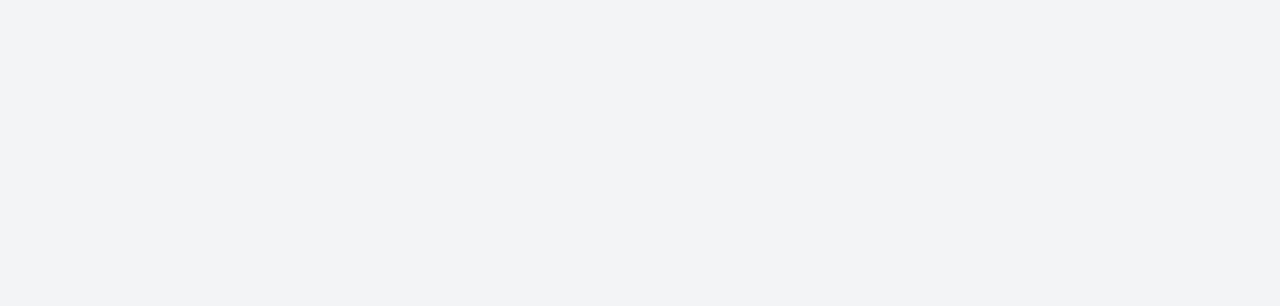
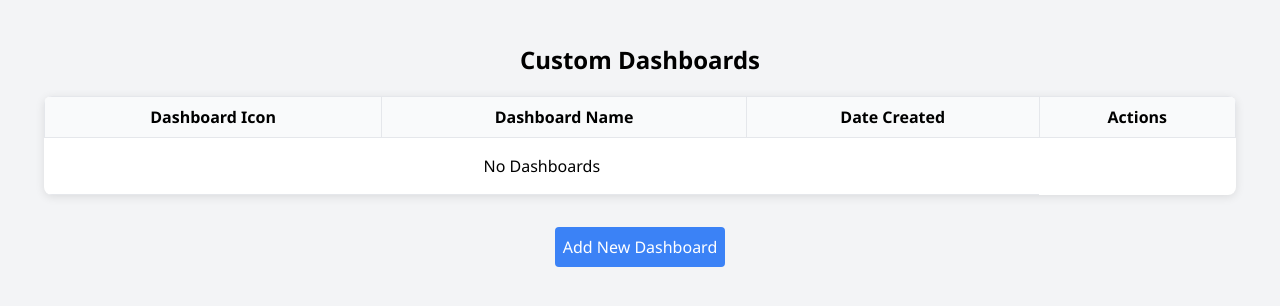
Before and after one commit to Christa890/Dashboard, a React (Vite) app: page / in a window 1280 px wide. Before the commit this address had no page. Shown: the top 306 px of the page. Built offline with nearby package versions, Linux system fonts and the light colour scheme.

Commit message:
changes in route

```diff
--- a/src/App.tsx
+++ b/src/App.tsx
@@ -9,9 +9,9 @@ const App: React.FC = () => {
     <Router>
       <div className="container mx-auto p-6 min-h-screen bg-gray-100">
         <Routes>
-          <Route path="/Dashboard/" element={<Home />} />
-          <Route path="/Dashboard/create" element={<DashboardCreator />} />
-          <Route path="/Dashboard/edit/:id" element={<DashboardCreator />} />
+          <Route path="/" element={<Home />} />
+          <Route path="/create" element={<DashboardCreator />} />
+          <Route path="/edit/:id" element={<DashboardCreator />} />
         </Routes>
       </div>
     </Router>
```
